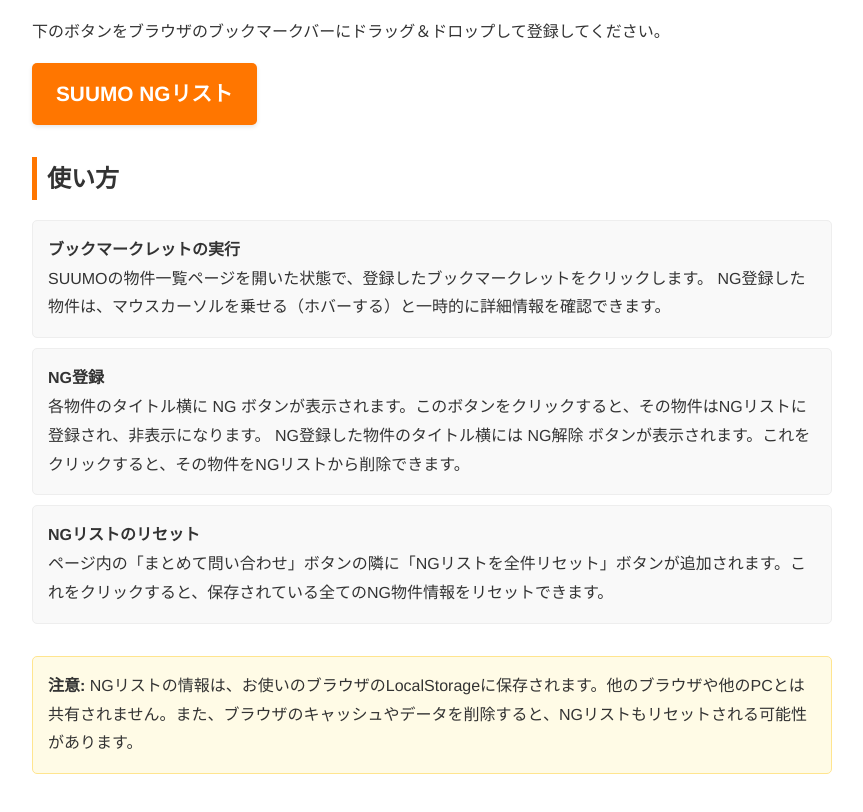
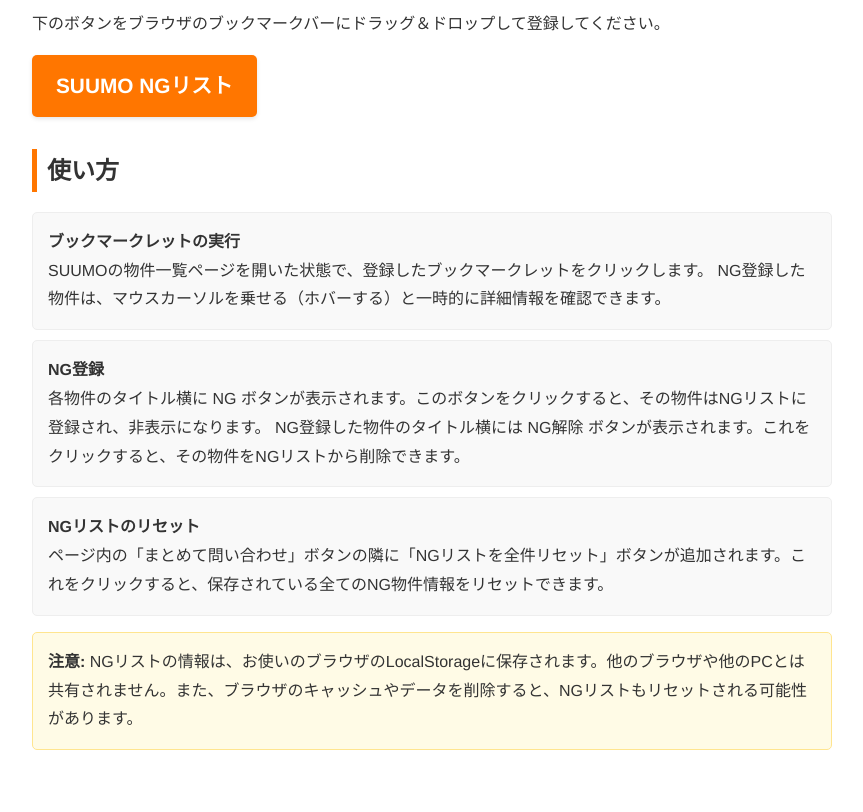
Before and after one commit to ngmtine/suumo-nglist, a plain HTML site: page index.html in a window 1280 px wide. Shown: the part 134-946 px from the top of the page, without its empty margins (208-1071 px from the left). After the commit the page ends 916 px from the top, so only its background shows below. Drawn offline with Linux system fonts and the light colour scheme.

Commit message:
update: github pages

```diff
--- a/bookmarklet.html
+++ b/index.html
@@ -4,7 +4,7 @@
   <meta charset="UTF-8">
   <title>SUUMO NGリスト ブックマークレット</title>
   <style>
-    body { font-family: 'Helvetica Neue', Arial, 'Hiragino Kaku Gothic ProN', 'Hiragino Sans', Meiryo, sans-serif; padding: 2em; line-height: 1.8; color: #333; }
+    body { padding: 0px; margin: 0px; font-family: 'Helvetica Neue', Arial, 'Hiragino Kaku Gothic ProN', 'Hiragino Sans', Meiryo, sans-serif; padding: 2em; line-height: 1.8; color: #333; }
     .container { max-width: 800px; margin: 0 auto; }
     h1 { border-bottom: 2px solid #ff7600; padding-bottom: 10px; }
     a.bookmarklet {
@@ -26,7 +26,7 @@
     .instructions ul { list-style: none; padding-left: 0; }
     .instructions li { background: #f9f9f9; border: 1px solid #eee; padding: 15px; margin-bottom: 10px; border-radius: 5px; }
     .instructions code { background: #eee; padding: 2px 5px; border-radius: 3px; }
-    .caution { margin-top: 2em; padding: 15px; background: #fffbe6; border: 1px solid #ffe58f; border-radius: 5px; }
+    .caution { padding: 15px; background: #fffbe6; border: 1px solid #ffe58f; border-radius: 5px; }
   </style>
 </head>
 <body>
```
Also changed, not shown: build.js (+4 -4 lines), readme.md.
